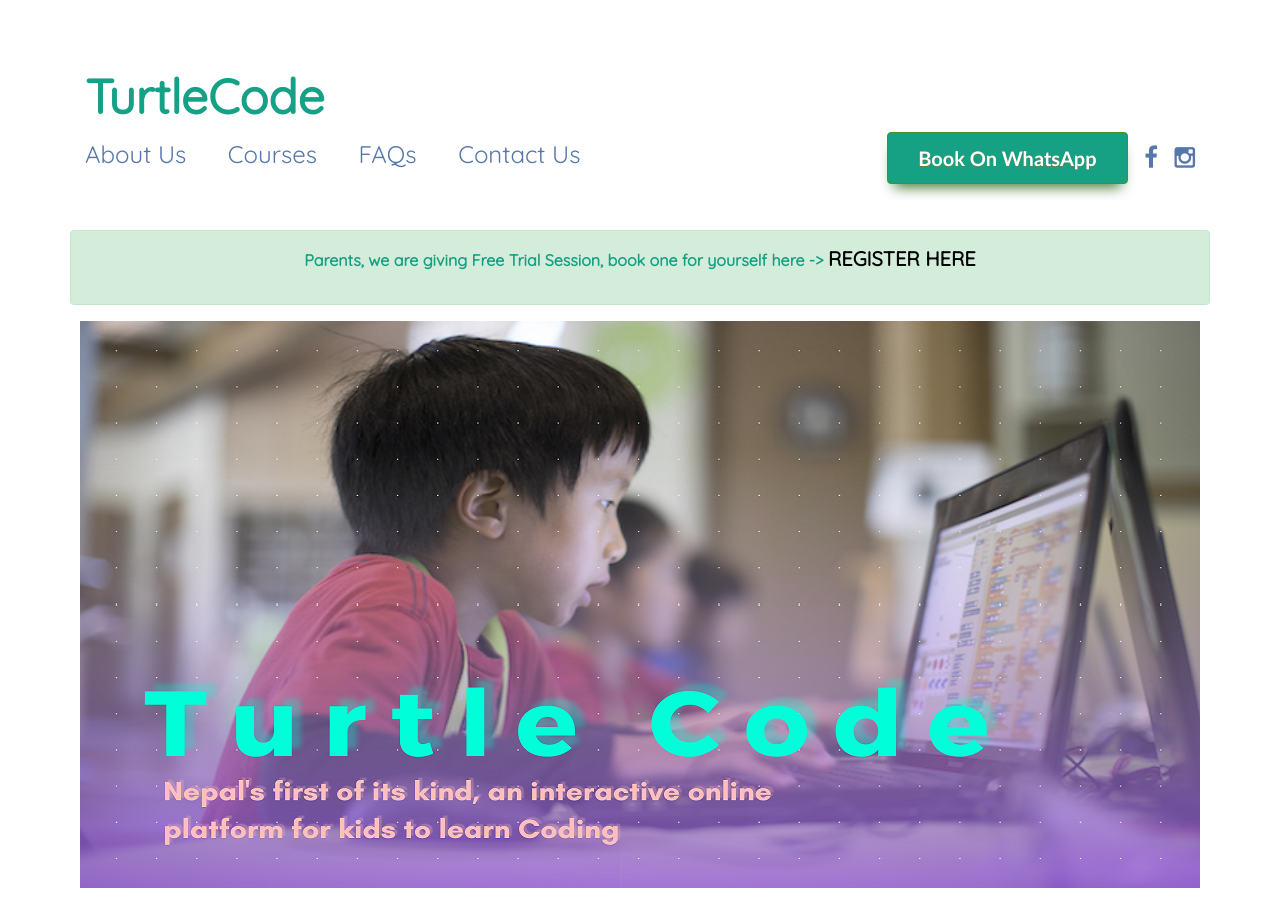
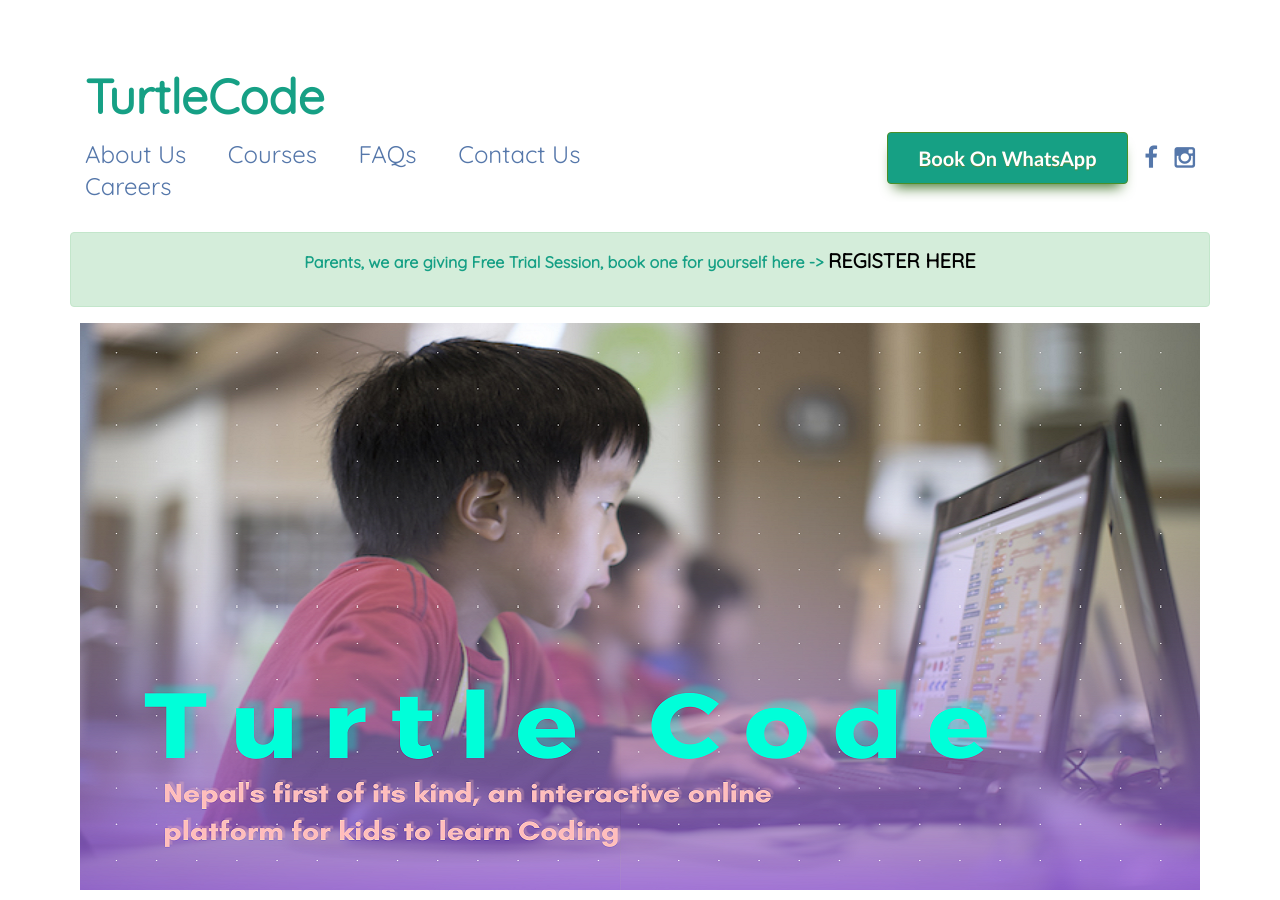
Before and after one commit to turtlecodenp/turtlecodenp.github.io, a Jekyll site: the page built from index.md, in a window 1280 px wide and 900 px high. Built offline with Jekyll 4.4.1, drawn with Linux system fonts in a browser that asks for light colours; nearby versions of some CDN libraries.

Commit message:
Update header.html

```diff
--- a/_includes/header.html
+++ b/_includes/header.html
@@ -17,6 +17,7 @@
 			<li class="menu__entry"><a href="{{ '/courses' | prepend: site.baseurl }}">Courses</a></li>
 			<li class="menu__entry"><a href="{{ '/faqs' | prepend: site.baseurl }}">FAQs</a></li>
 			<li class="menu__entry"><a href="{{ '/contacts' | prepend: site.baseurl }}">Contact Us</a></li>
+			<li class="menu__entry"><a href="{{ '/careers' | prepend: site.baseurl }}">Careers</a></li>
 			<!-- <li class="menu__entry"><a href="{{ '/service' | prepend: site.baseurl }}">Service</a></li> -->
 			</ul>
 			</div>
```
